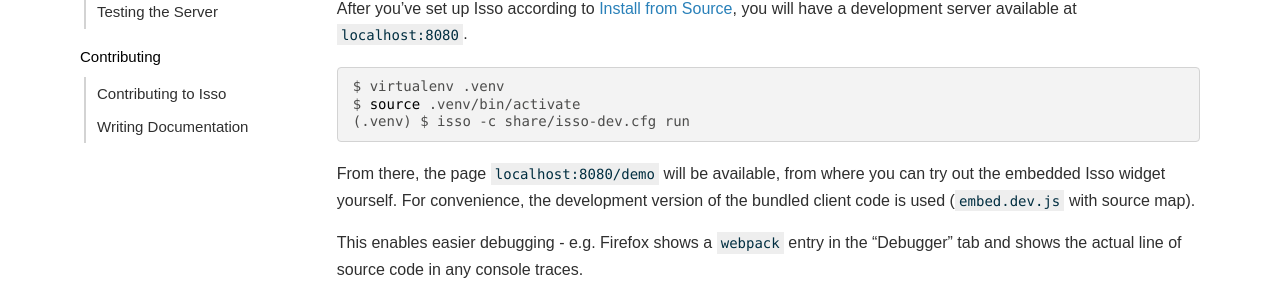
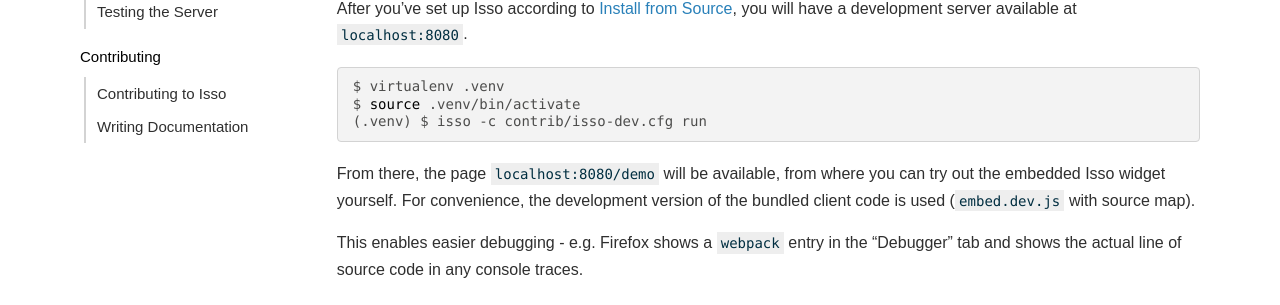
Before and after one commit to isso-comments/isso, a Sphinx documentation site: the page built from docs/docs/technical-docs/testing.rst, in a window 1280 px wide and 900 px high, scrolled down 769 px. Shown: the part 147-452 px from the top of the window. Built offline with Sphinx 7.4.7, drawn with Linux system fonts in a browser that asks for light colours.

Commit message:
treewide: Update refs for isso-dev.cfg to contrib/ dir

```diff
--- a/docker-compose.yml
+++ b/docker-compose.yml
@@ -29,7 +29,7 @@
     volumes:
       - ./db:/db/
       - type: bind
-        source: ./share/isso-dev.cfg
+        source: ./contrib/isso-dev.cfg
         target: /config/isso-dev.cfg
         volume:
           nocopy: true
--- a/docs/docs/technical-docs/testing-client.rst
+++ b/docs/docs/technical-docs/testing-client.rst
@@ -82,7 +82,7 @@
 
    $ virtualenv .venv
    $ source .venv/bin/activate
-   (.venv) $ isso -c share/isso-dev.cfg run
+   (.venv) $ isso -c contrib/isso-dev.cfg run
 
 Install the necessary ``puppeteer``-related Javascript packages:
 
--- a/docs/docs/technical-docs/testing.rst
+++ b/docs/docs/technical-docs/testing.rst
@@ -39,7 +39,7 @@
 
    $ virtualenv .venv
    $ source .venv/bin/activate
-   (.venv) $ isso -c share/isso-dev.cfg run
+   (.venv) $ isso -c contrib/isso-dev.cfg run
 
 From there, the page ``localhost:8080/demo`` will be available, from where you
 can try out the embedded Isso widget yourself. For convenience, the development
```
Also changed, not shown: 2 other files.
